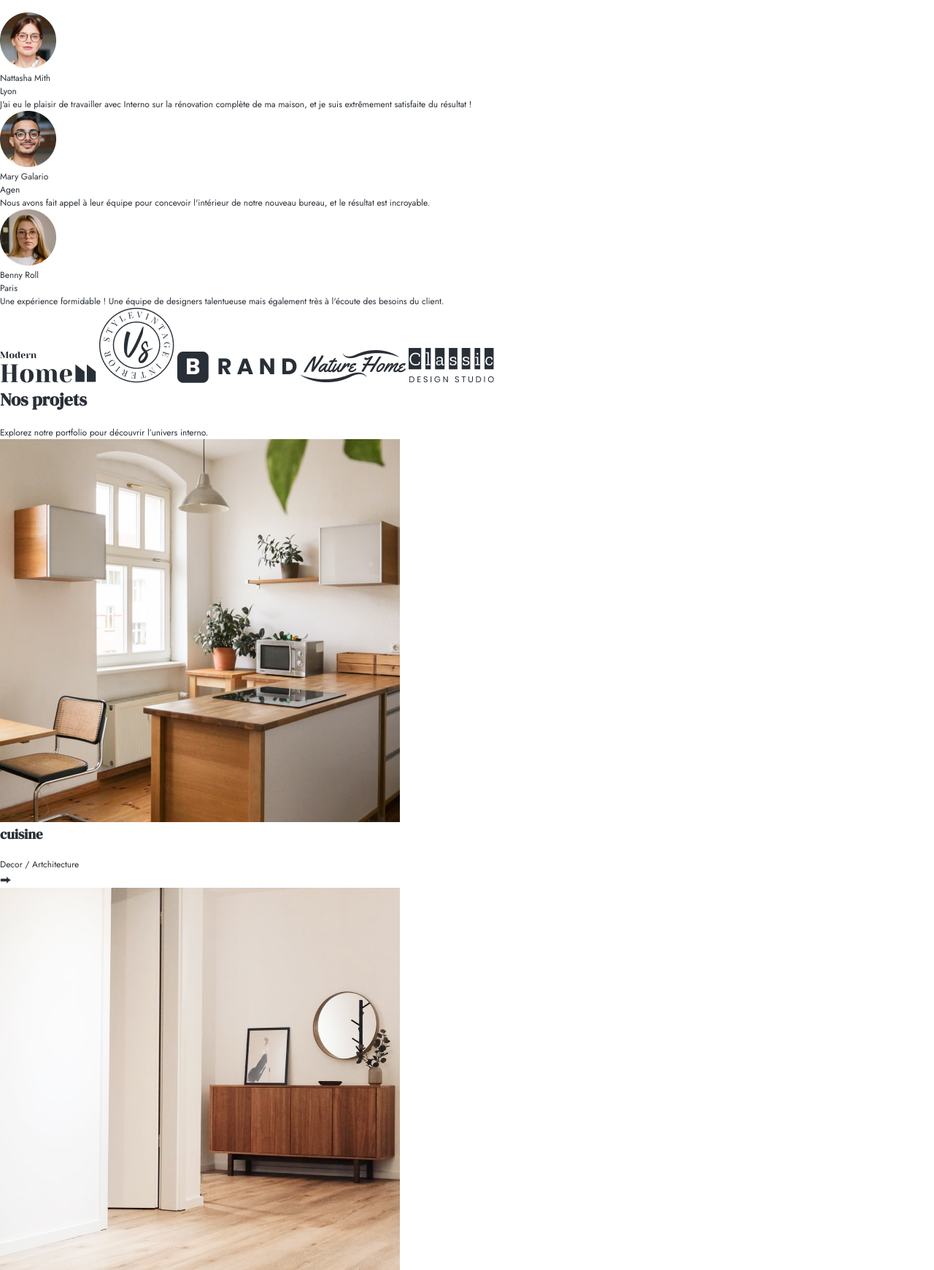
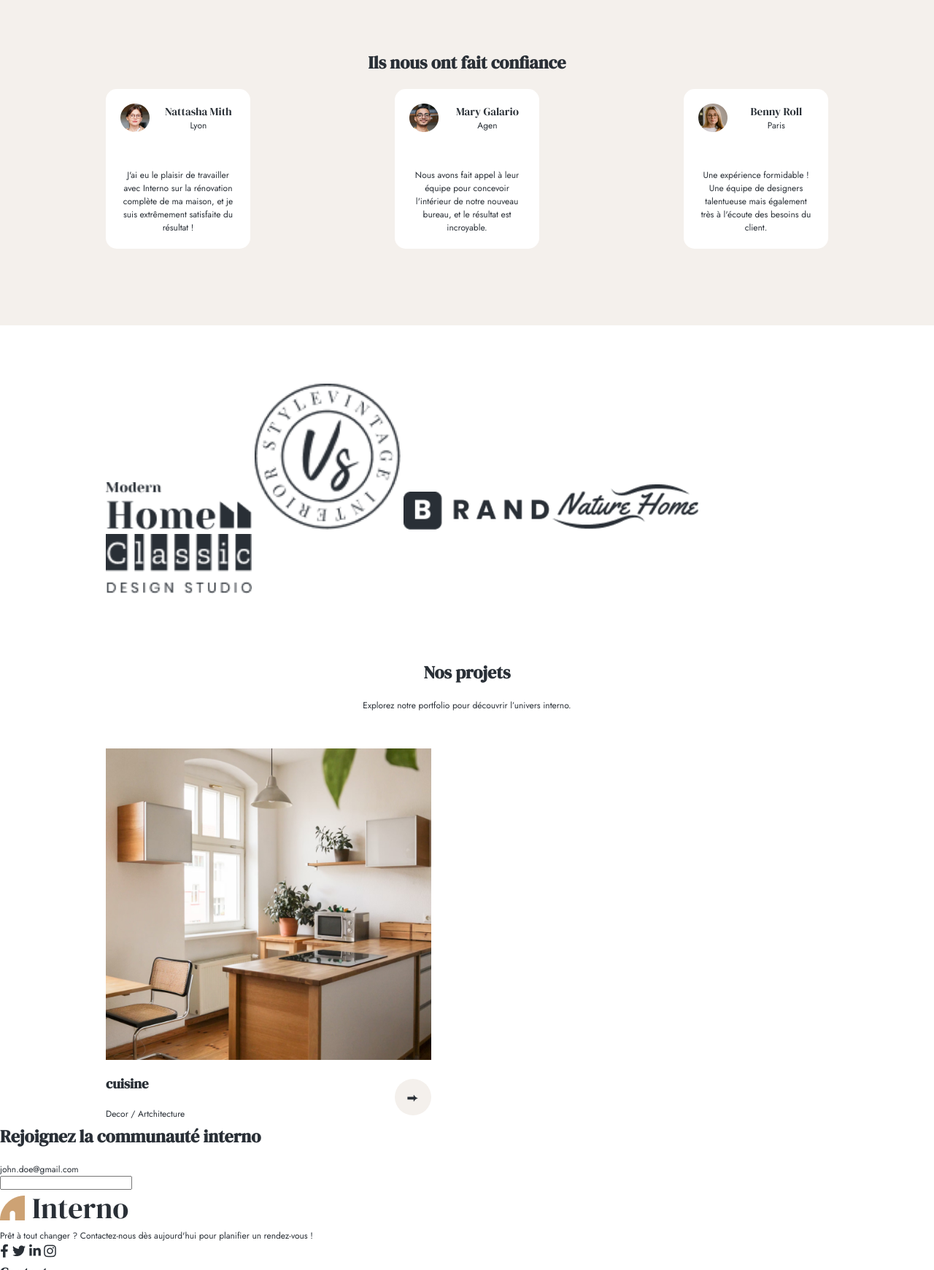
Before and after one commit to JeremieBrun88/Interno, a plain HTML site: page index.html in a window 1280 px wide. Shown: the part 1669-3410 px from the top of the page at 73% size. Drawn offline with Linux system fonts and the light colour scheme.

Commit message:
fin mercredi

```diff
--- a/index.html
+++ b/index.html
@@ -10,8 +10,7 @@
 
 <body>
     <header class="flex top20 alignCenter spaceBetween container">
-        <a href="">
-            <img src="asset/logo.png" alt="Logo Interno" class="Logo">
+        <a href=""><img src="asset/logo.png" alt="Logo Interno" class="Logo">
         </a>
 
         <nav class="menu">
@@ -80,7 +79,7 @@
                 <div class="flex gap20 alignCenter">
                     <img src="asset/Call.png" alt="image de téléphone" class="iconAppel">
                     <div>
-                        <p>
+                        <p class="bold">
                             012345678
                         </p>
                         <p>
@@ -96,16 +95,19 @@
 
         </section>
 
-        <!--SECTION 4 ILS NOUS ONT FAIT CONFIANCE-->
-        <section>
-            <div>
-                <h2>
+        <!--SECTION 4 AVIS CLIENTS-->
+        <section class="sectionAvisClient">
+            <div class="container flex spaceBetween">
+                <h2 class="textCenter">
                     Ils nous ont fait confiance
                 </h2>
-                <div>
+
+                <!-- carte avis 1-->
+                <div class="card width20 flex gap20">
                     <img src="asset/user2.png" alt="">
                     <div>
-                        <p>
+                        <!--boite prénom + localisation-->
+                        <p class="nomProfil">
                             Nattasha Mith
                         </p>
                         <p>
@@ -118,13 +120,15 @@
                         suis extrêmement satisfaite du résultat !
                     </p>
 
+
                 </div>
 
-
-                <div>
+                <!-- carte avis 2-->
+                <div class="card width20 flex gap20">
                     <img src="asset/user1.png" alt="">
                     <div>
-                        <p>
+                        <!--boite prénom + localisation-->
+                        <p class="nomProfil">
                             Mary Galario
 
                         </p>
@@ -134,56 +138,65 @@
 
                     </div>
                     <p>
-                        Nous avons fait appel à leur équipe pour concevoir l'intérieur de notre nouveau bureau, et
-                        le résultat est incroyable.
+                        Nous avons fait appel à leur équipe pour concevoir l'intérieur de notre nouveau bureau, et le
+                        résultat est incroyable.
                     </p>
 
+
                 </div>
-
-                <div>
+                <!-- carte avis 3-->
+                <div class="card width20 flex gap20">
                     <img src="asset/user3.png" alt="">
                     <div>
-                        <div>
-                            <p>
+                        <!--boite prénom + localisation-->
+                        <p class="nomProfil">
                             Benny Roll
                         </p>
                         <p>
                             Paris
                         </p>
+
                     </div>
                     <p>
-                            Une expérience formidable ! Une équipe de designers talentueuse mais également très à
-                            l'écoute des besoins du client.
+                        Une expérience formidable ! Une équipe de designers talentueuse mais également très à l'écoute
+                        des besoins du client.
                     </p>
-                    </div>
+
+
                 </div>
         </section>
 
         <!--SECTION 5 REF-->
-        <section>
-            <a href=""><img src="asset/moderne-home.png" alt=""></a>
+        <section class="container spaceBetween paddingTop80 alignCenter">
+            <a href="">
+                <img src="asset/moderne-home.png" alt="" class="logo"></a>
 
-            <a href=""><img src="asset/vintage.png" alt=""></a>
+            <a href="">
+                <img src="asset/vintage.png" alt="" class="logo"></a>
 
-            <a href=""><img src="asset/brand.png" alt=""></a>
+            <a href="">
+                <img src="asset/brand.png" alt="" class="logo"></a>
 
-            <a href=""><img src="asset/nature-home.png" alt=""></a>
+            <a href="">
+                <img src="asset/nature-home.png" alt="" class="logo"></a>
 
-            <a href=""><img src="asset/classic-design.png" alt=""></a>
-
+            <a href="">
+                <img src="asset/classic-design.png" alt="" class="logo"></a>
 
         </section>
 
-        <!--SECTION 6 NOS PROJETS-->
-        <section>
-            <h2>
+        <!--SECTION 6 PROJETS-->
+        <section class="container paddingTop80">
+            <h2 class="textCenter">
                 Nos projets
             </h2>
-            <p>
+            <p class="textCenter">
                 Explorez notre portfolio pour découvrir l’univers interno.
             </p>
-            <div>
-                <img src="asset/cuisine.jpg" alt="">
+            <!--boite contenant les cartes projets-->
+            <div class="containerCardProjet flex spaceBetween">
+                <div class="cardProjet width45 flex spaceBetween alignCenter">
+                    <img src="asset/cuisine.jpg" alt="image de cuisine">
                     <div>
                         <h3>
                             cuisine
@@ -191,43 +204,9 @@
                         <p>
                             Decor / Artchitecture
                         </p>
-                    <a href="">⮕</a>
+
                     </div>
-                <div>
-                    <img src="asset/entree-et-garage.jpg" alt="">
-                    <div>
-                        <h3>
-                            Entrée et garage
-                        </h3>
-                        <p>
-                            Decor / Artchitecture
-                        </p>
-                        <a href="">⮕</a>
-                    </div>
-                    <img src="asset/bureau-et-chambre.jpg" alt="">
-                    <div>
-                        <h3>
-                            bureau-et-chambre
-                        </h3>
-                        <p>
-                            Decor / Artchitecture
-                        </p>
-                        <a href="">⮕</a>
-                    </div>
-                    <div>
-                        <img src="asset/cabinet-et-salon.jpg" alt="">
-                        <div>
-                            <h3>
-                                cabinet-et-salon
-                            </h3>
-                            <p>
-                                Decor / Artchitecture
-                            </p>
-                            <a href="">⮕</a>
-                        </div>
-
-                        <div>
-
+                    <a href="petit chevron">⮕</a>
                 </div>
         </section>
 
--- a/style.css
+++ b/style.css
@@ -31,18 +31,27 @@ h2 {
     font-family: "DM Serif Display", serif;
     font-weight: 50px;
     margin-bottom: 20px;
+    width: 100%;
 }
 
 h3 {
     font-family: "DM Serif Display", serif;
     font-weight: 22px;
     margin-bottom: 20px;
+    width: 100%;
+}
+
+.bold {
+    font-weight: 700;
 }
 
 p {
     font-family: "Jost", sans-serif;
     font-size: 12px;
 }
+
+
+
 /* debut des flexbox */
 .flex {
     display: flex;
@@ -82,6 +91,10 @@ p {
     font-size: 1.3rem;
 }
 
+.width20 {
+    width: 20%;
+}
+
 .width30 {
     width: 30%;
 }
@@ -115,7 +128,7 @@ p {
     margin-top: 20px;
 }
 
-header: {
+header {
     margin-top: 20px;
 }
 
@@ -161,3 +174,62 @@ header: {
 .iconAppel {
     width: 25px;
 }
+
+/* SECTION AVIS CLIENT*/
+
+.card {
+    background-color: white;
+    text-align: center;
+    padding: 20px;
+    border-radius: 15px;
+}
+
+.sectionAvisClient {
+    background-color: #F4F0EC;
+    padding-top: 100px;
+    padding-bottom: 100px;
+}
+
+.card>div {
+    width: 60%;
+
+}
+
+.card>img {
+    width: 25%;
+}
+
+.card>p {
+    margin-top: 30px;
+}
+
+.nomProfil {
+    font-family: "DM Serif Display", serif;
+    font-size: 15px;
+}
+
+/* SECTION PROJET */
+
+.cardProjet {
+
+}
+
+.cardProjet>img {
+    width: 100%;
+    margin-bottom: 20px;
+}
+
+.cardProjet>a {
+    background-color: #F4F0EC;
+    border-radius: 100px;
+    width: 50px;
+    height: 50px;
+    display: flex;
+    align-items: center;
+    justify-content: center;
+
+}
+
+.containerCardProjet {
+    margin-top: 50px;
+}
```
Lines whose indentation alone changed are shown as unchanged.
